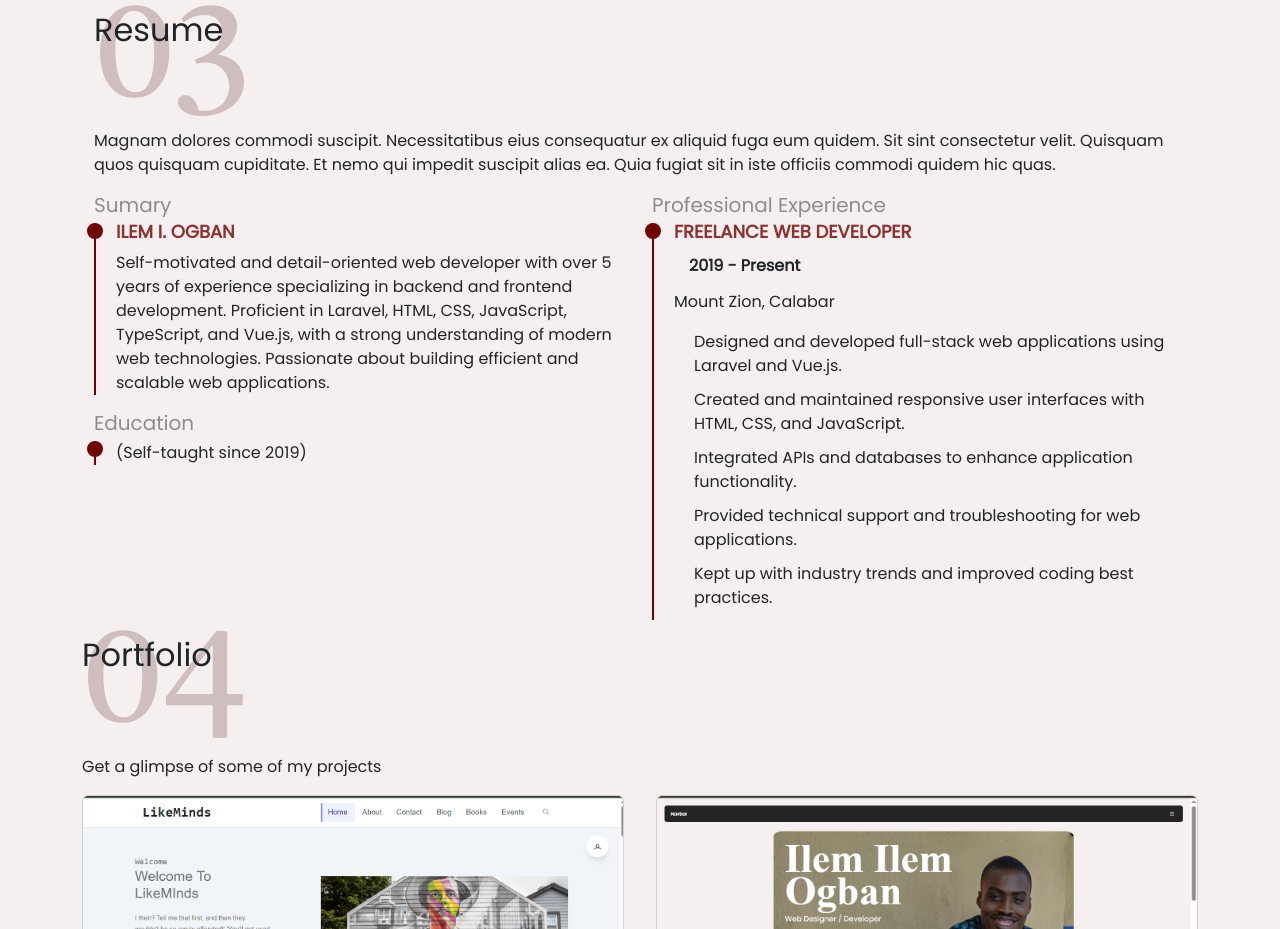
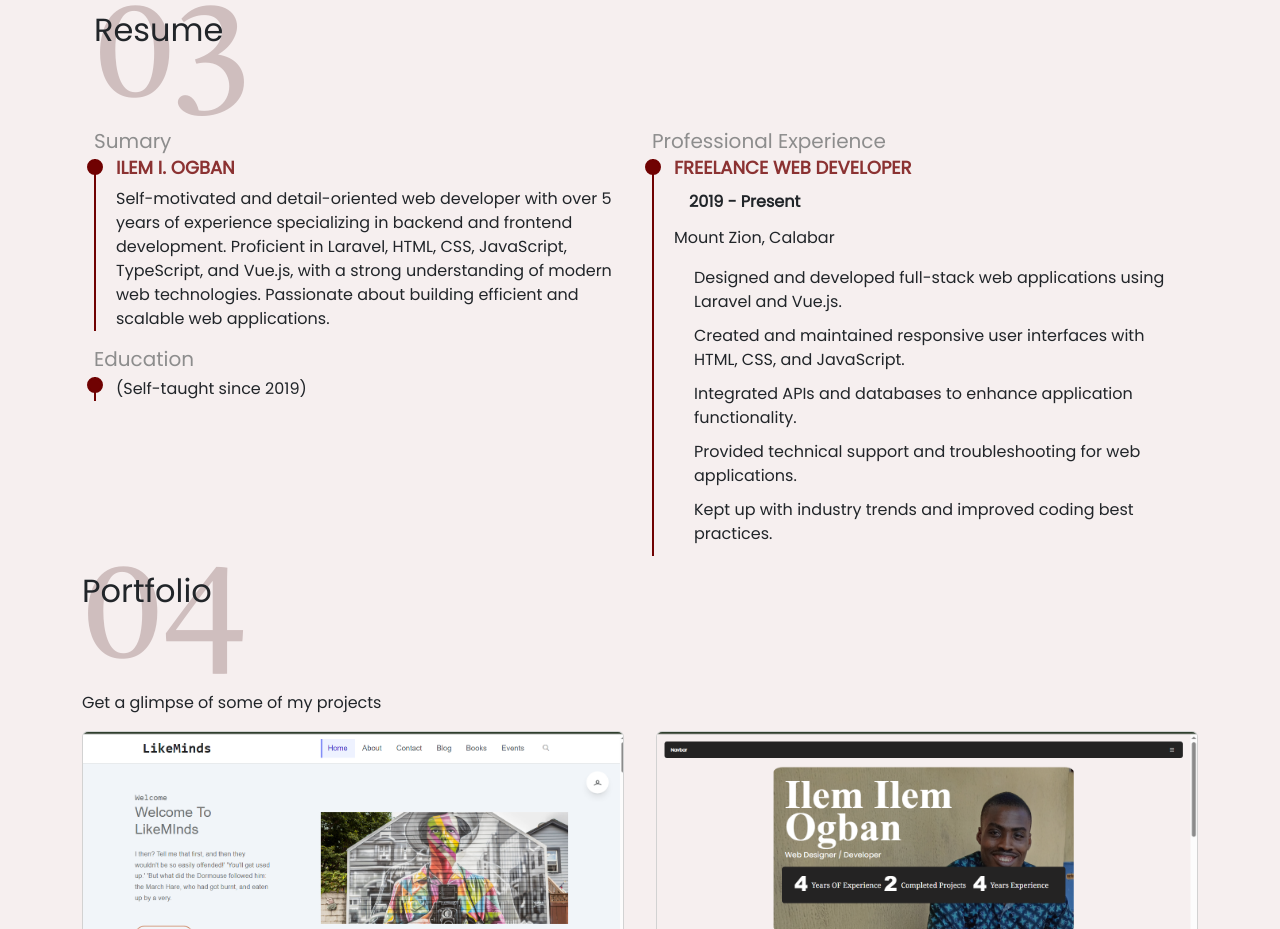
Before and after one commit to Ilem-Ilem/ilemilem, a plain HTML site: page index.html in a window 1280 px wide. Shown: the part 1980-2909 px from the top of the page. Drawn offline with Linux system fonts and the light colour scheme; a web font is replaced by a local one.

Commit message:
Update index.html

```diff
--- a/index.html
+++ b/index.html
@@ -274,10 +274,7 @@
                 <div class="section-header">
                     <h2 class="resume_title">Resume</h2>
                 </div>
-                <p>Magnam dolores commodi suscipit. Necessitatibus eius consequatur ex aliquid fuga eum quidem. Sit sint
-                    consectetur velit. Quisquam quos quisquam cupiditate. Et nemo qui impedit suscipit alias ea. Quia
-                    fugiat
-                    sit in iste officiis commodi quidem hic quas.</p>
+
             </div><!-- End Section Title -->
 
             <div class="container tw-mt-5">
```
